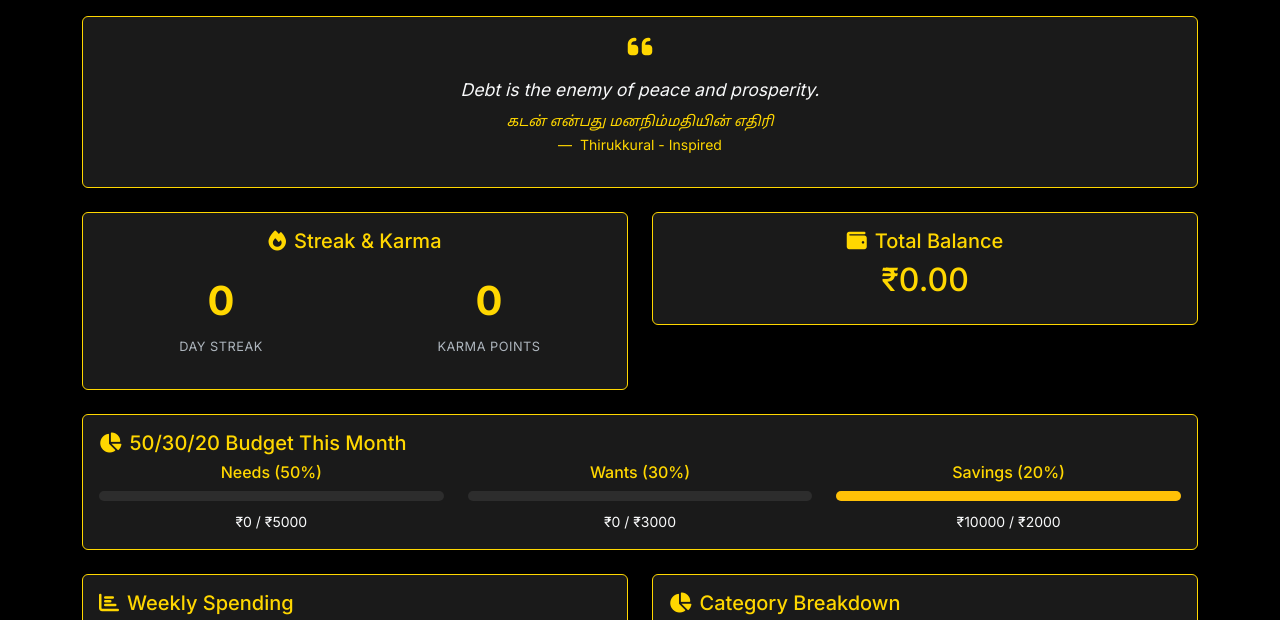
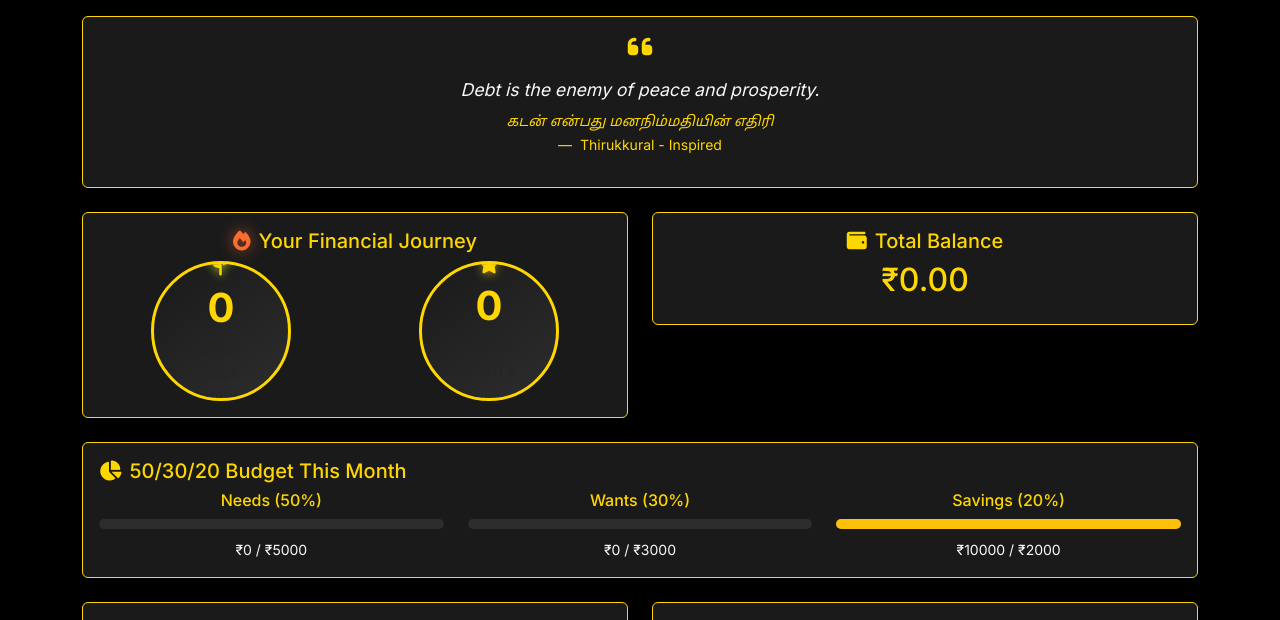
Before and after one commit to lathigamohan/thunai, a Flask app: page / in a window 1280 px wide. Shown: the part 64-684 px from the top of the page. Run offline with Flask 3, Linux system fonts and the light colour scheme.

Commit message:
Enhance user experience with daily quotes and a more engaging interface
Improves UI with streak/karma displays, adds a default date to the transaction form, and handles chart errors in `app.py`, `style.css`, `charts.js`, and `index.html`.

Replit-Commit-Author: Agent
Replit-Commit-Session-Id: 134d0d59-8f72-4618-8588-c2f5fdb29ad3
Replit-Commit-Screenshot-Url: https://storage.googleapis.com/screenshot-production-us-central1/96b37565-fd62-4752-b039-d3863f4cd682/ed8a52f6-1753-41a7-9164-8cf1797e0d53.jpg

```diff
--- a/app.py
+++ b/app.py
@@ -124,7 +124,10 @@ def add_transaction():
     with open('data/banks.json', 'r') as f:
         banks = json.load(f)
 
-    return render_template('add_transaction.html', banks=banks)
+    # Get today's date for the form
+    today_date = datetime.now().strftime('%Y-%m-%d')
+
+    return render_template('add_transaction.html', banks=banks, today_date=today_date)
 
 @app.route('/upload', methods=['GET', 'POST'])
 def upload_transactions():
@@ -139,7 +142,7 @@ def upload_transactions():
             flash('No file selected', 'error')
             return redirect(request.url)
 
-        if file and file.filename.endswith('.csv'):
+        if file and file.filename and str(file.filename).endswith('.csv'):
             try:
                 # Read uploaded CSV
                 content = file.read().decode('utf-8')
--- a/static/css/style.css
+++ b/static/css/style.css
@@ -315,6 +315,118 @@ body {
     filter: invert(1) grayscale(100%) brightness(200%);
 }
 
+/* Enhanced Streak Display Styling */
+.streak-display, .karma-display {
+    position: relative;
+    padding: 10px;
+}
+
+.streak-display .fas, .karma-display .fas {
+    text-shadow: 0 2px 8px rgba(255, 215, 0, 0.5);
+    transition: all 0.3s ease;
+}
+
+/* Streak milestone animations and effects */
+.fas.fa-crown {
+    color: var(--gold);
+    filter: drop-shadow(0 0 12px rgba(255, 215, 0, 0.8));
+    animation: crown-glow 3s ease-in-out infinite alternate;
+}
+
+.fas.fa-trophy {
+    color: var(--dark-gold);
+    filter: drop-shadow(0 0 8px rgba(218, 165, 32, 0.6));
+    animation: trophy-bounce 2s ease-in-out infinite alternate;
+}
+
+.fas.fa-medal {
+    color: var(--gold);
+    filter: drop-shadow(0 0 6px rgba(255, 215, 0, 0.4));
+    animation: medal-shine 2.5s ease-in-out infinite alternate;
+}
+
+.fas.fa-fire {
+    color: #ff6b35;
+    filter: drop-shadow(0 0 6px rgba(255, 107, 53, 0.6));
+    animation: fire-flicker 1.5s ease-in-out infinite alternate;
+}
+
+.fas.fa-seedling {
+    color: #28a745;
+    filter: drop-shadow(0 0 4px rgba(40, 167, 69, 0.4));
+    animation: seedling-grow 2s ease-in-out infinite alternate;
+}
+
+@keyframes crown-glow {
+    0% { filter: drop-shadow(0 0 12px rgba(255, 215, 0, 0.8)) brightness(1); }
+    100% { filter: drop-shadow(0 0 20px rgba(255, 215, 0, 1)) brightness(1.2); }
+}
+
+@keyframes trophy-bounce {
+    0% { transform: translateY(0px); }
+    100% { transform: translateY(-3px); }
+}
+
+@keyframes medal-shine {
+    0% { filter: drop-shadow(0 0 6px rgba(255, 215, 0, 0.4)) brightness(1); }
+    100% { filter: drop-shadow(0 0 10px rgba(255, 215, 0, 0.7)) brightness(1.1); }
+}
+
+@keyframes fire-flicker {
+    0% { filter: drop-shadow(0 0 6px rgba(255, 107, 53, 0.6)) hue-rotate(0deg); }
+    100% { filter: drop-shadow(0 0 10px rgba(255, 107, 53, 0.8)) hue-rotate(10deg); }
+}
+
+@keyframes seedling-grow {
+    0% { transform: scale(1); }
+    100% { transform: scale(1.05); }
+}
+
+/* Enhanced stat circle styling */
+.stat-circle {
+    background: linear-gradient(145deg, var(--dark-gray), var(--light-gray));
+    border-radius: 50%;
+    width: 140px;
+    height: 140px;
+    display: flex;
+    flex-direction: column;
+    align-items: center;
+    justify-content: center;
+    margin: 0 auto;
+    border: 3px solid var(--gold);
+    transition: all 0.3s ease;
+    position: relative;
+    overflow: hidden;
+}
+
+.stat-circle:hover {
+    transform: scale(1.05);
+    box-shadow: 0 8px 25px rgba(255, 215, 0, 0.4);
+}
+
+.stat-circle::before {
+    content: '';
+    position: absolute;
+    top: -50%;
+    left: -50%;
+    width: 200%;
+    height: 200%;
+    background: linear-gradient(45deg, transparent, rgba(255, 215, 0, 0.1), transparent);
+    transform: rotate(45deg);
+    transition: opacity 0.3s ease;
+    opacity: 0;
+}
+
+.stat-circle:hover::before {
+    opacity: 1;
+    animation: shimmer 1.5s linear infinite;
+}
+
+@keyframes shimmer {
+    0% { transform: rotate(45deg) translateX(-100%); }
+    100% { transform: rotate(45deg) translateX(100%); }
+}
+
 /* Chart Containers */
 .chart-container {
     position: relative;
--- a/static/js/charts.js
+++ b/static/js/charts.js
@@ -554,11 +554,12 @@ function generateColorPalette(count) {
 function showChartError() {
     const errorMessage = `
         <div class="text-center p-4">
-            <i class="fas fa-chart-bar text-muted fs-1 mb-3"></i>
-            <p class="text-muted">Unable to load chart data</p>
-            <button class="btn btn-outline-warning btn-sm" onclick="location.reload()">
-                <i class="fas fa-refresh me-1"></i>Retry
-            </button>
+            <i class="fas fa-chart-line gold-text fs-1 mb-3"></i>
+            <h6 class="gold-text mb-2">Start Your Financial Journey</h6>
+            <p class="text-muted mb-3">Add your first transaction to see beautiful spending insights and charts</p>
+            <a href="/add_transaction" class="btn btn-outline-warning btn-sm">
+                <i class="fas fa-plus me-1"></i>Add Transaction
+            </a>
         </div>
     `;
 
--- a/templates/add_transaction.html
+++ b/templates/add_transaction.html
@@ -22,7 +22,7 @@
                         <div class="col-md-6 mb-3">
                             <label for="date" class="form-label gold-text">Date</label>
                             <input type="date" class="form-control bg-dark text-white gold-border"
-                                   id="date" name="date" value="{{ moment().format('YYYY-MM-DD') }}">
+                                   id="date" name="date" value="{{ today_date }}">
                         </div>
                     </div>
 
--- a/templates/index.html
+++ b/templates/index.html
@@ -25,24 +25,51 @@
         <div class="card bg-dark gold-border">
             <div class="card-body text-center">
                 <h5 class="card-title gold-text">
-                    <i class="fas fa-fire me-2"></i>Streak & Karma
+                    <i class="fas fa-fire me-2"></i>Your Financial Journey
                 </h5>
                 <div class="row">
                     <div class="col-6">
                         <div class="stat-circle">
-                            <h3 class="gold-text">{{ user_stats.streak }}</h3>
-                            <small>Day Streak</small>
-                            {% if user_stats.streak >= 5 %}
-                                <div class="mt-2">
-                                    <i class="fas fa-trophy gold-text"></i>
-                                </div>
-                            {% endif %}
+                            <div class="streak-display">
+                                {% if user_stats.streak >= 30 %}
+                                    <i class="fas fa-crown gold-text mb-2" style="font-size: 1.2rem;"></i>
+                                {% elif user_stats.streak >= 14 %}
+                                    <i class="fas fa-trophy gold-text mb-2" style="font-size: 1.2rem;"></i>
+                                {% elif user_stats.streak >= 7 %}
+                                    <i class="fas fa-medal gold-text mb-2" style="font-size: 1.2rem;"></i>
+                                {% elif user_stats.streak >= 3 %}
+                                    <i class="fas fa-fire gold-text mb-2" style="font-size: 1.2rem;"></i>
+                                {% else %}
+                                    <i class="fas fa-seedling gold-text mb-2" style="font-size: 1.2rem;"></i>
+                                {% endif %}
+                                <h3 class="gold-text mb-1">{{ user_stats.streak }}</h3>
+                                <small class="text-muted">
+                                    {% if user_stats.streak == 0 %}
+                                        Start your journey!
+                                    {% elif user_stats.streak == 1 %}
+                                        Day streak
+                                    {% else %}
+                                        Days streak
+                                    {% endif %}
+                                </small>
+                                {% if user_stats.max_streak > user_stats.streak %}
+                                    <div class="mt-1">
+                                        <small class="text-muted">Best: {{ user_stats.max_streak }} days</small>
+                                    </div>
+                                {% endif %}
+                            </div>
                         </div>
                     </div>
                     <div class="col-6">
                         <div class="stat-circle">
-                            <h3 class="gold-text">{{ user_stats.karma_points }}</h3>
-                            <small>Karma Points</small>
+                            <div class="karma-display">
+                                <i class="fas fa-star gold-text mb-2" style="font-size: 1.2rem;"></i>
+                                <h3 class="gold-text mb-1">{{ user_stats.karma_points }}</h3>
+                                <small class="text-muted">Karma Points</small>
+                                <div class="mt-1">
+                                    <small class="text-muted">Level {{ user_stats.level }}</small>
+                                </div>
+                            </div>
                         </div>
                     </div>
                 </div>
```
